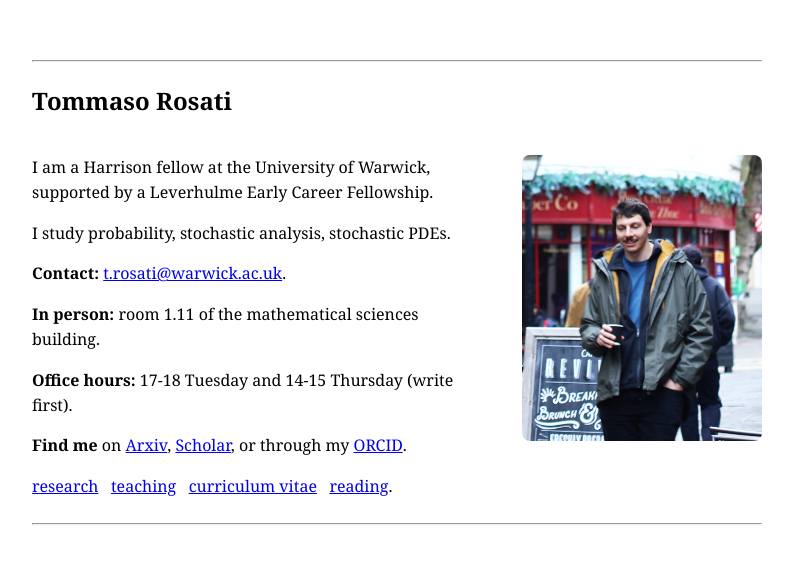
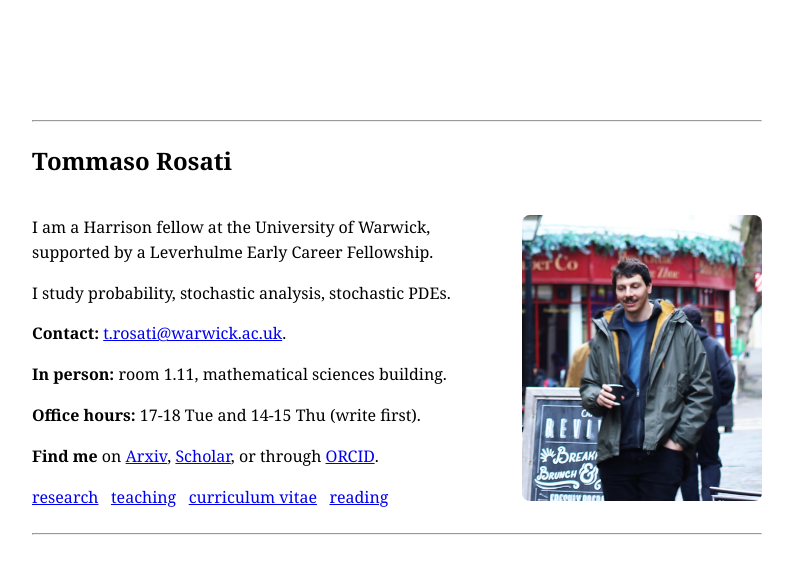
Before and after one commit to rosati-tom/rosati-tom.github.io, a Jekyll site: the page built from index.md, in a window 1280 px wide. Shown: the top 574 px of the page, without its empty margins (243-1036 px from the left). Built offline with Jekyll 4.4.1, drawn with Linux system fonts in a browser that asks for light colours; some web fonts are replaced; our own code applies the rules of GitHub Pages for plain Markdown files.

Commit message:
Spacing, minor changes.

```diff
--- a/assets/style.css
+++ b/assets/style.css
@@ -9,7 +9,7 @@
 
 .container {
   max-width: 730px;
-  margin: 60px auto 38px;   /* more space on top */
+  margin: 120px auto 38px;   /* more space on top */
   /*margin: 38px auto;*/
   padding: 0 16px;
   font-family: Georgia, "Times New Roman", Times, serif;
--- a/index.md
+++ b/index.md
@@ -12,14 +12,14 @@
 
 **Contact:** [t.rosati@warwick.ac.uk](mailto:t.rosati@warwick.ac.uk).
 
-**In person:** room 1.11 of the mathematical sciences building.
+**In person:** room 1.11, mathematical sciences building.
 
-**Office hours:** 17-18 Tuesday and 14-15 Thursday (write first).
+**Office hours:** 17-18 Tue and 14-15 Thu (write first).
 
 
-**Find me** on [Arxiv](https://arxiv.org/search/?searchtype=author&query=Rosati%2C+T),  [Scholar](https://scholar.google.com/citations?user=Xdj6H3gAAAAJ&hl=en), or through my [ORCID](https://orcid.org/0000-0001-5255-6519).
+**Find me** on [Arxiv](https://arxiv.org/search/?searchtype=author&query=Rosati%2C+T),  [Scholar](https://scholar.google.com/citations?user=Xdj6H3gAAAAJ&hl=en), or through [ORCID](https://orcid.org/0000-0001-5255-6519).
 
-[research](/research.md)&nbsp;&nbsp; [teaching](/teaching.md)&nbsp;&nbsp; [curriculum vitae](/assets/cv.pdf)&nbsp;&nbsp; [reading](/gmc.md).
+[research](/research.md)&nbsp;&nbsp; [teaching](/teaching.md)&nbsp;&nbsp; [curriculum vitae](/assets/cv.pdf)&nbsp;&nbsp; [reading](/gmc.md)
   </div>
   <div class="intro-photo">
     <img src="/assets/photo.jpg" class="profile-pic">
```
